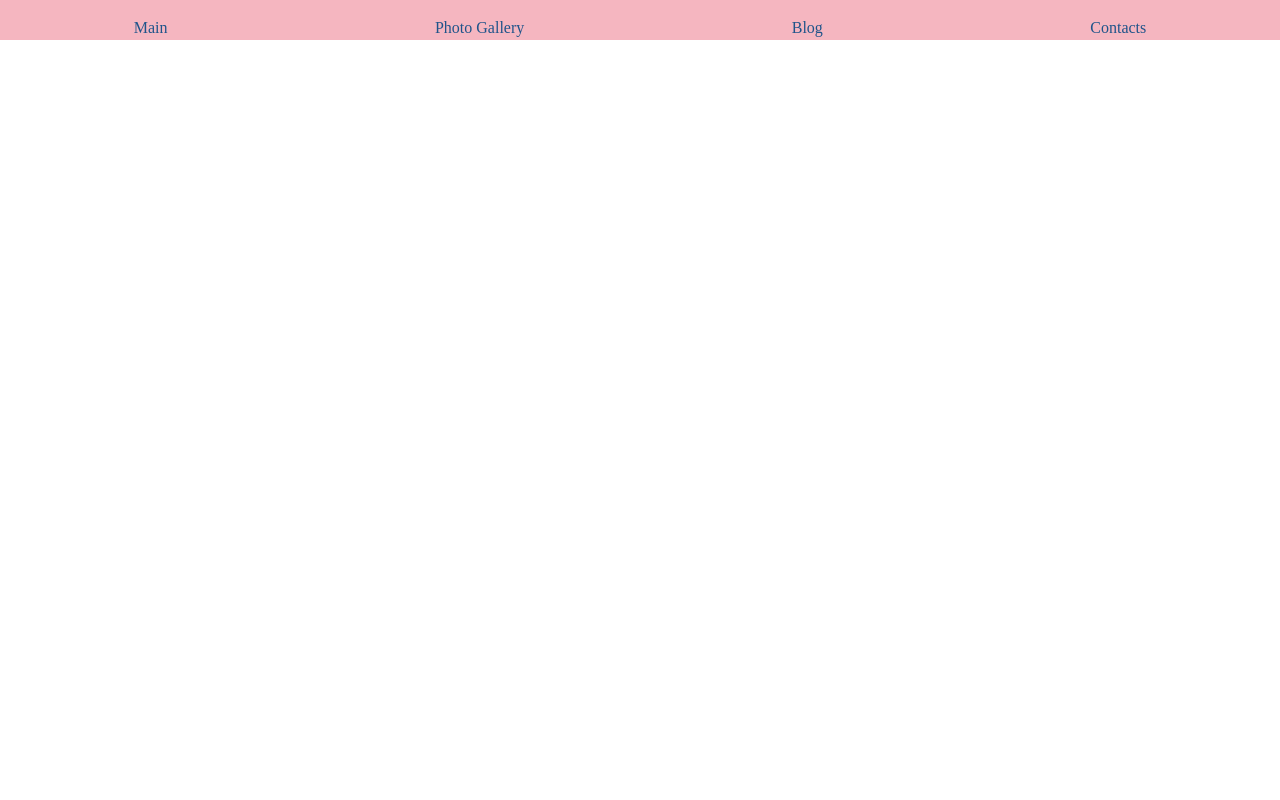
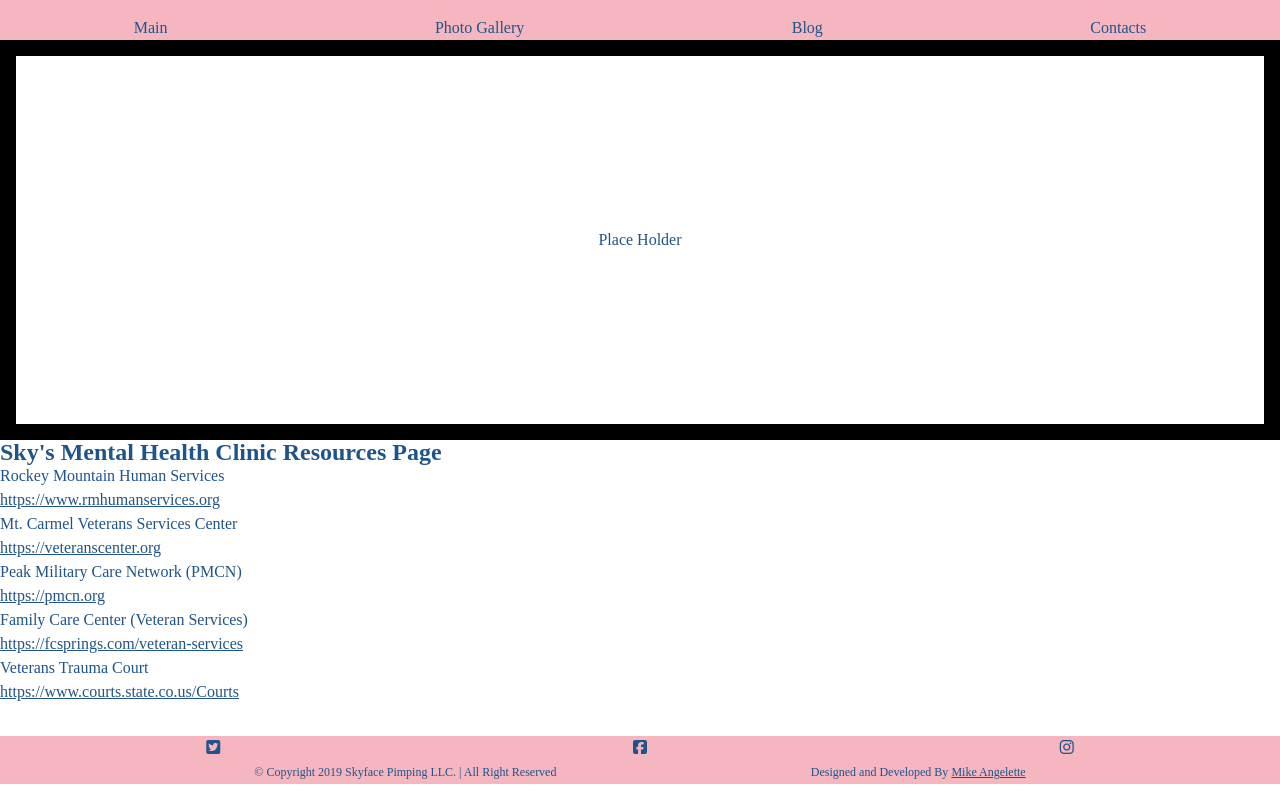
Before and after one commit to MichAngel/who_is_sky, a plain HTML site: page contact.html in a window 1280 px wide. Drawn offline with Linux system fonts and the light colour scheme.

Commit message:
master commit

```diff
--- a/contact.html
+++ b/contact.html
@@ -5,6 +5,10 @@
     <meta name="viewport" content="width=device-width, initial-scale=1.0" />
     <meta http-equiv="X-UA-Compatible" content="ie=edge" />
     <link rel="stylesheet" href="css/main.css" />
+    <script
+      src="https://kit.fontawesome.com/b379ce2ae4.js"
+      crossorigin="anonymous"
+    ></script>
     <title>Who Is Sky?</title>
   </head>
   <body>
@@ -16,5 +20,82 @@
         <li class="nav__item"><a href="contact.html">Contacts</a></li>
       </ul>
     </nav>
+
+    <section class="contact__section__hero hero__img">Place Holder</section>
+
+    <section class="contact__resources__card">
+      <h1 class="contact__resources__head">
+        Sky's Mental Health Clinic Resources Page
+      </h1>
+      <div class="resource__item">
+        <p>Rockey Mountain Human Services</p>
+        <p>
+          <a href="https://www.rmhumanservices.org/"
+            >https://www.rmhumanservices.org</a
+          >
+        </p>
+      <div class="resource__item">
+        <p>Mt. Carmel Veterans Services Center</p>
+        <p>
+          <a href="https://veteranscenter.org/"
+            >https://veteranscenter.org</a
+          >
+        </p>
+      <div class="resource__item">
+        <p>Peak Military Care Network (PMCN)</p>
+        <p>
+          <a href="https://pmcn.org/"
+            >https://pmcn.org</a
+          >
+        </p>
+      <div class="resource__item">
+        <p>Family Care Center (Veteran Services)</p>
+        <p>
+          <a href="https://fcsprings.com/veteran-services"
+            >https://fcsprings.com/veteran-services</a
+          >
+        </p>
+      <div class="resource__item">
+        <p>Veterans Trauma Court </p>
+        <p>
+          <a href="https://www.courts.state.co.us/Courts/County/Custom.cfm?County_ID=6&Page_ID=501"
+            >https://www.courts.state.co.us/Courts</a
+          >
+        </p>
+      </div>
+    </section>
+
+    <footer>
+      <section class="footer__card">
+        <ul class="footer__card__ul">
+          <li>
+            <a href="https://twitter.com/lukesevereid?lang=en"
+              ><i class="fab fa-twitter-square"></i
+            ></a>
+          </li>
+          <li>
+            <a href="https://www.facebook.com/skyler.w.nelson"
+              ><i class="fab fa-facebook-square"></i
+            ></a>
+          </li>
+          <li>
+            <a href="https://www.instagram.com/skyler_whitney/"
+              ><i class="fab fa-instagram"></i
+            ></a>
+          </li>
+        </ul>
+        <section class="footer__legal">
+          <p class="footer__card__copyright">
+            &copy Copyright 2019 Skyface Pimping LLC. | All Right Reserved
+          </p>
+          <p class="footer__card__copyright">
+            Designed and Developed By
+            <a href="http://www.mikeangelette.com" target="_blank"
+              >Mike Angelette</a
+            >
+          </p>
+        </section>
+      </section>
+    </footer>
   </body>
 </html>
```
Also changed, not shown: blog.html (+37 -0 lines), photo.html (+37 -0 lines).
